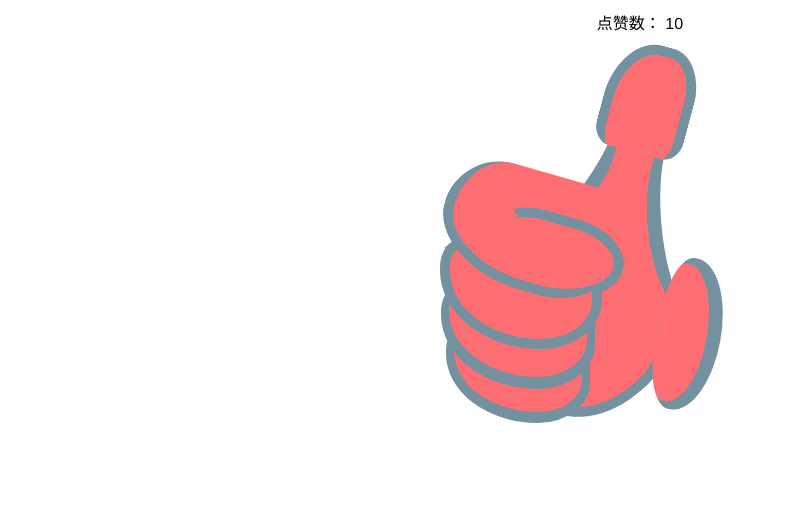
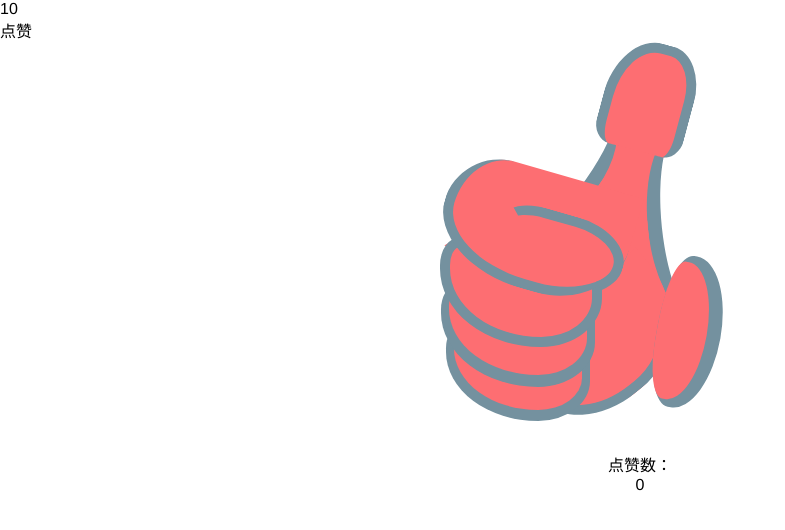
Before and after one commit to kaleys/yd-thumb, a plain HTML site: page index.html in a window 1280 px wide. Shown: the whole page, without its empty margins (0-785 px from the left). Drawn offline with Linux system fonts and the light colour scheme.

Commit message:
修改大拇指的创建方式

```diff
--- a/dist/main.js
+++ b/dist/main.js
@@ -95,8 +95,9 @@ var PraiseButton = function () {
         key: 'checkButton',
         value: function checkButton(btnEl) {
             return function (scope) {
-                scope.btn = PraiseButton.checkEl(scope.container, btnEl, 'parise-btn');
-                //scope.btn.innerHTML = '点赞';
+                scope.btn = PraiseButton.checkEl(scope.container, btnEl, 'parise-btn', function (el) {
+                    el.innerHTML = "点赞";
+                });
                 return scope;
             };
         }
@@ -122,7 +123,7 @@ var PraiseButton = function () {
         }
     }], [{
         key: 'checkEl',
-        value: function checkEl(parent, selector, className) {
+        value: function checkEl(parent, selector, className, beforeCreateCb) {
             if (selector instanceof Element) return selector;
             var el = void 0;
             if (typeof selector == 'string') {
@@ -131,6 +132,7 @@ var PraiseButton = function () {
             if (!el) {
                 el = document.createElement('div');
                 el.className = className;
+                beforeCreateCb && beforeCreateCb(el);
                 parent.appendChild(el);
             }
             return el;
@@ -148,7 +150,22 @@ var Thumb = function (_PraiseButton) {
 
         _classCallCheck(this, Thumb);
 
-        return _possibleConstructorReturn(this, (Thumb.__proto__ || Object.getPrototypeOf(Thumb)).call(this, el, options));
+        var _this2 = _possibleConstructorReturn(this, (Thumb.__proto__ || Object.getPrototypeOf(Thumb)).call(this, el, options));
+
+        var clsName = _this2.container.className;
+        if (clsName.indexOf('praise-thumb') === -1) {
+            _this2.container.clsName = clsName.split(' ').push('praise-thumb').join(' ');
+        }
+
+        var titleWrapper = document.createElement('div');
+        titleWrapper.className = 'praise-title';
+        titleWrapper.innerHTML = '<span class="praise-title__label">点赞数：</span>';
+        titleWrapper.appendChild(_this2.showEl);
+        _this2.container.appendChild(titleWrapper);
+
+        _this2.btn.className += ' thumb';
+        _this2.btn.innerHTML = '<div class="thumb-connect"></div>\n            <div class="thumb-thumb"></div>\n            <div class="thumb-finger-first"></div>\n            <div class="thumb-fingter-sec"></div>\n            <div class="thumb-wrist"></div>';
+        return _this2;
     }
 
     _createClass(Thumb, [{
@@ -161,3 +178,5 @@ var Thumb = function (_PraiseButton) {
 
     return Thumb;
 }(PraiseButton);
+
+/* export default Thumb; */
--- a/dist/thumb.css
+++ b/dist/thumb.css
@@ -126,16 +126,14 @@ textarea {
     -webkit-transform-origin: left bottom;
             transform-origin: left bottom; }
 
-.praise {
+.praise-thumb {
   width: 400px;
   margin: 0 auto;
   text-align: center; }
-
-.praise-title {
-  padding: 10px; }
-
-.praise-btn {
-  cursor: pointer; }
+  .praise-thumb .praise-title {
+    padding: 10px; }
+  .praise-thumb .praise-btn {
+    cursor: pointer; }
 
 .praise-show__change {
   -webkit-animation: changeFontSize .2;
--- a/index.html
+++ b/index.html
@@ -1,31 +1,25 @@
 <!DOCTYPE html>
 <html lang="en">
+
 <head>
     <meta charset="UTF-8">
     <meta name="viewport" content="width=device-width, initial-scale=1.0">
     <meta http-equiv="X-UA-Compatible" content="ie=edge">
     <link rel="stylesheet" href="dist/thumb.css">
+    <script src="https://cdn.bootcss.com/systemjs/0.21.0/system-production.js"></script>
     <title>点赞</title>
 </head>
+
 <body>
-    <div class="praise">
-        <div class="praise-title">
-            <span class="praise-title__label">点赞数：</span>
-            <span class="praise-title__count praise-show"></span>
-        </div>
-        <div class="praise-btn thumb">
-            <div class="thumb-connect"></div>
-            <div class="thumb-thumb"></div>
-            <div class="thumb-finger-first"></div>
-            <div class="thumb-fingter-sec"></div>
-            <div class="thumb-wrist"></div>
-        </div>
-    </div>
+    <div class="praise"></div>
+    <div class="praise-thumb"></div>
     <script src="dist/main.js"></script>
     <script>
         new PraiseButton('.praise', {
             initCount: 10
         });
+        new Thumb('.praise-thumb');
     </script>
 </body>
+
 </html>
```
